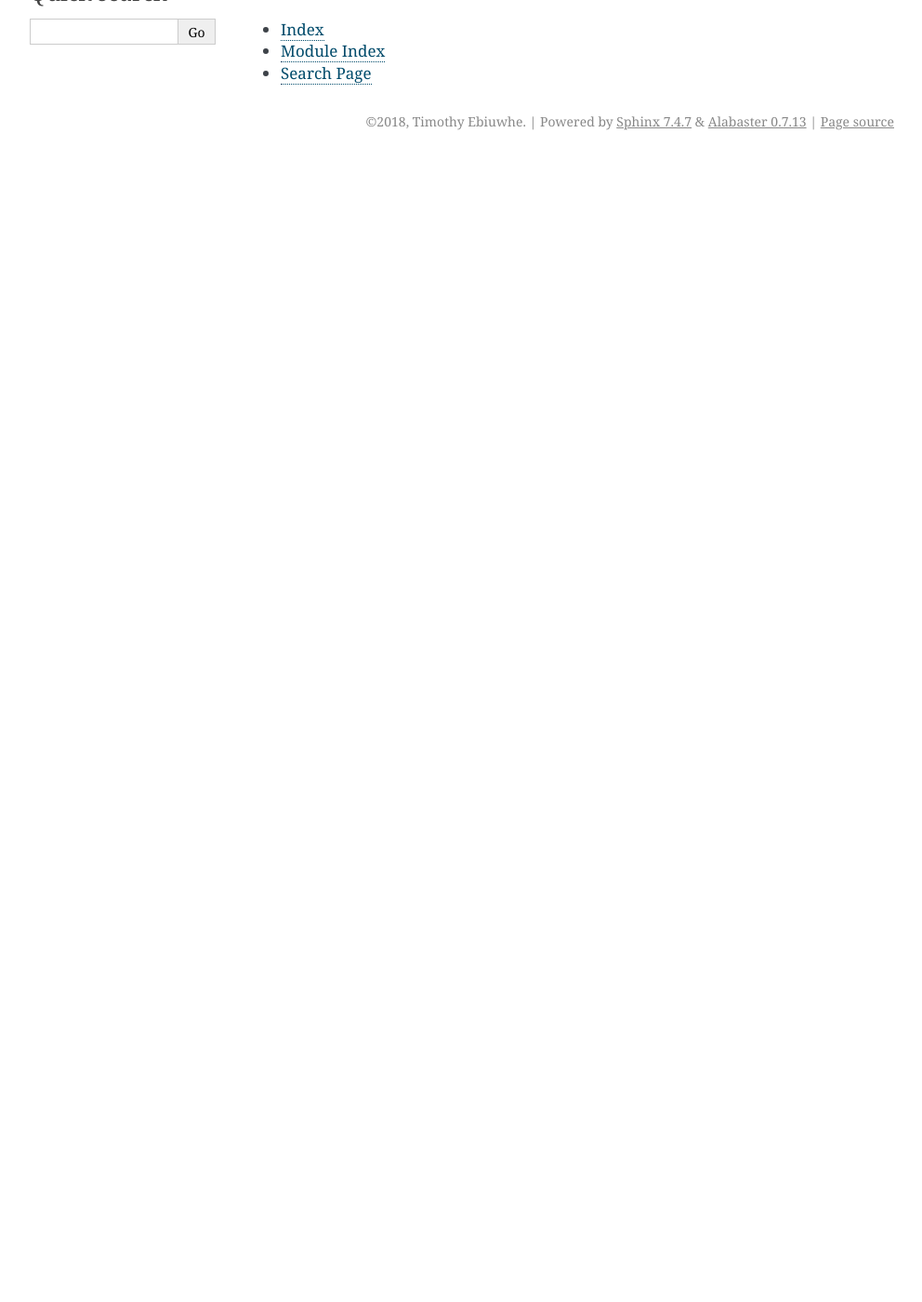
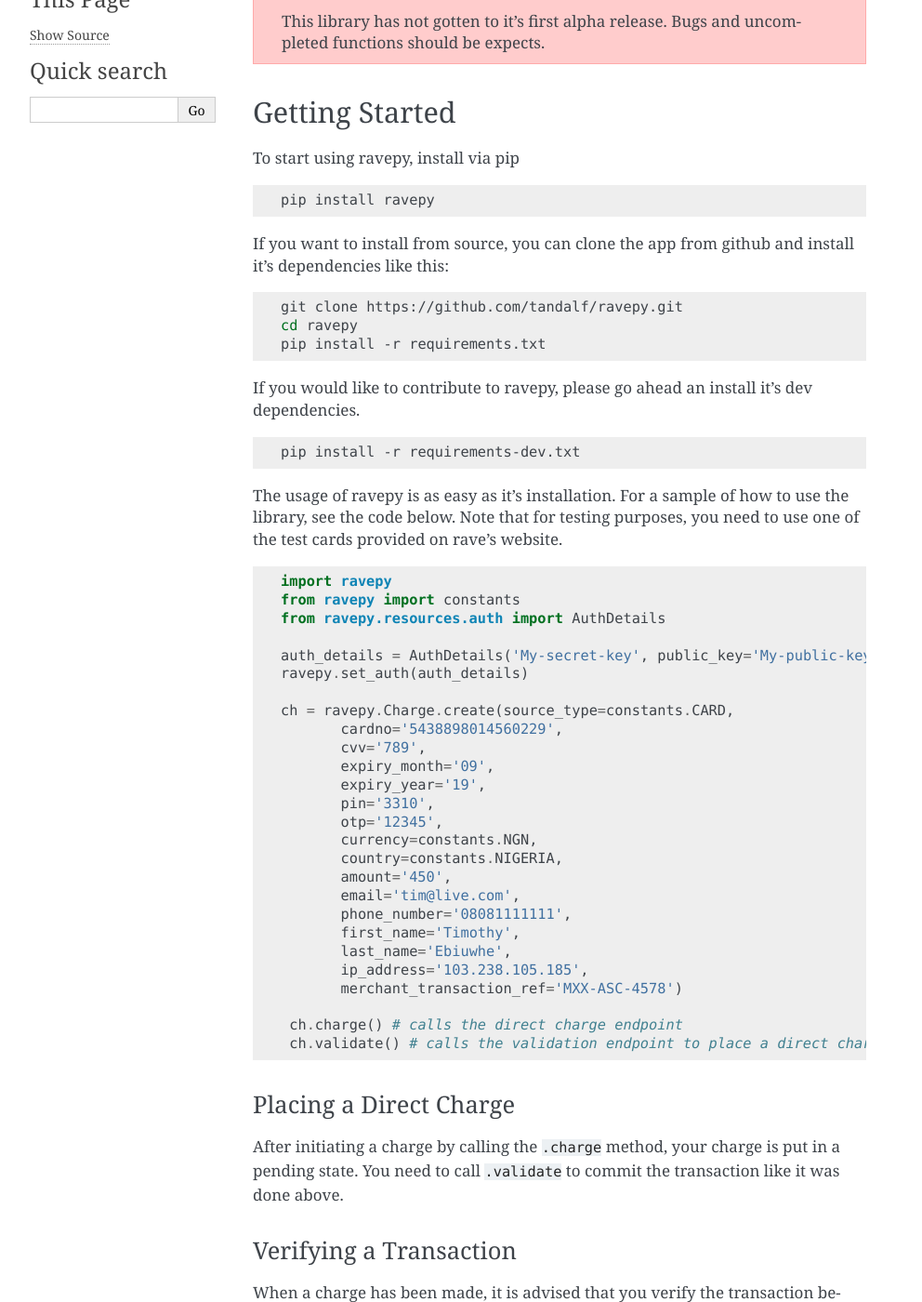
Before and after one commit to tandalf/ravepy, a Sphinx documentation site: the page built from docs/source/index.rst, in a window 1280 px wide and 1400 px high, scrolled down 270 px. Shown: the whole window at 93% size, without its empty margins (148-1140 px from the left). Built offline with Sphinx 7.4.7, drawn with Linux system fonts in a browser that asks for light colours; before the commit the page ends 900 px from its top, so only the background shows below that; some of the changed text lies outside the part shown.

Commit message:
Updated docs index page with basic functions

```diff
--- a/docs/source/index.rst
+++ b/docs/source/index.rst
@@ -4,9 +4,110 @@
    contain the root `toctree` directive.
 
 Welcome to Ravepy's documentation!
-================================
+==================================
 This documentation covers how to use the python client library for the rave payment
 gateway. The library is very easy and straight forward to use.
+
+.. warning::
+
+   This library has not gotten to it's first alpha release. Bugs and uncompleted
+   functions should be expects.
+
+Getting Started
++++++++++++++++
+To start using ravepy, install via pip
+
+.. code-block:: sh
+
+   pip install ravepy
+
+If you want to install from source, you can clone the app from github and install
+it's dependencies like this:
+
+.. code-block:: sh
+
+   git clone https://github.com/tandalf/ravepy.git
+   cd ravepy
+   pip install -r requirements.txt
+
+If you would like to contribute to ravepy, please go ahead an install it's dev
+dependencies.
+
+.. code-block:: sh
+
+   pip install -r requirements-dev.txt
+
+The usage of ravepy is as easy as it's installation. For a sample of how to use
+the library, see the code below. Note that for testing purposes, you need to
+use one of the test cards provided on rave's website.
+
+.. code-block:: python
+
+   import ravepy
+   from ravepy import constants
+   from ravepy.resources.auth import AuthDetails
+
+   auth_details = AuthDetails('My-secret-key', public_key='My-public-key')
+   ravepy.set_auth(auth_details)
+
+   ch = ravepy.Charge.create(source_type=constants.CARD,
+          cardno='5438898014560229',
+          cvv='789',
+          expiry_month='09',
+          expiry_year='19',
+          pin='3310',
+          otp='12345',
+          currency=constants.NGN,
+          country=constants.NIGERIA,
+          amount='450',
+          email='tim@live.com',
+          phone_number='08081111111',
+          first_name='Timothy',
+          last_name='Ebiuwhe',
+          ip_address='103.238.105.185',
+          merchant_transaction_ref='MXX-ASC-4578')
+
+    ch.charge() # calls the direct charge endpoint
+    ch.validate() # calls the validation endpoint to place a direct charge
+
+Placing a Direct Charge
+-----------------------
+After initiating a charge by calling the ``.charge`` method, your charge is put in
+a pending state. You need to call ``.validate`` to commit the transaction like
+it was done above.
+
+Verifying a Transaction
+-----------------------
+When a charge has been made, it is advised that you verify the transaction before
+giving value to your customer. Call the charge's ``.validate`` method to perform
+sanity checks on your charge. This method calls rave's verification endpoints
+to get the current transaction status, and then helps perform some sanity checks
+on the returned response. Required arguments are the ``amount`` and ``currency``.
+E.g,
+
+.. code-block:: python
+
+   ch.verify(450, constants.NGN)
+   ch.verify(450, constants.NGN, status='success')
+   ch.verify(450, constants.NGN, status='success', charge_code='00')
+
+
+Inspecting Errors
+-----------------
+You can inspect the returned response from the server that cause ravepy to raise
+an exception if one was raise, and the cause of the error was from the server. E.g,
+
+.. code-block:: python
+
+    try:
+        ch.charge()
+    except RaveChargeError as e:
+        print("Could not not place charge")
+        print(e.error_resp)
+
+The response that cause the error to be raise would usually be available in the
+exceptions ``.error_resp`` attribute.
+
 
 .. toctree::
    :maxdepth: 2
```
Also changed, not shown: 1 other file.
